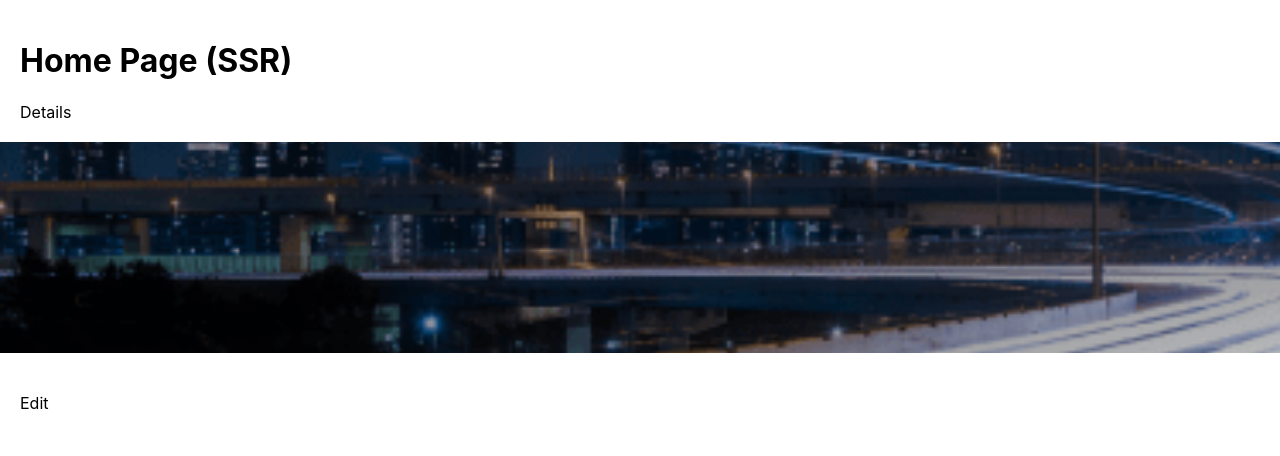
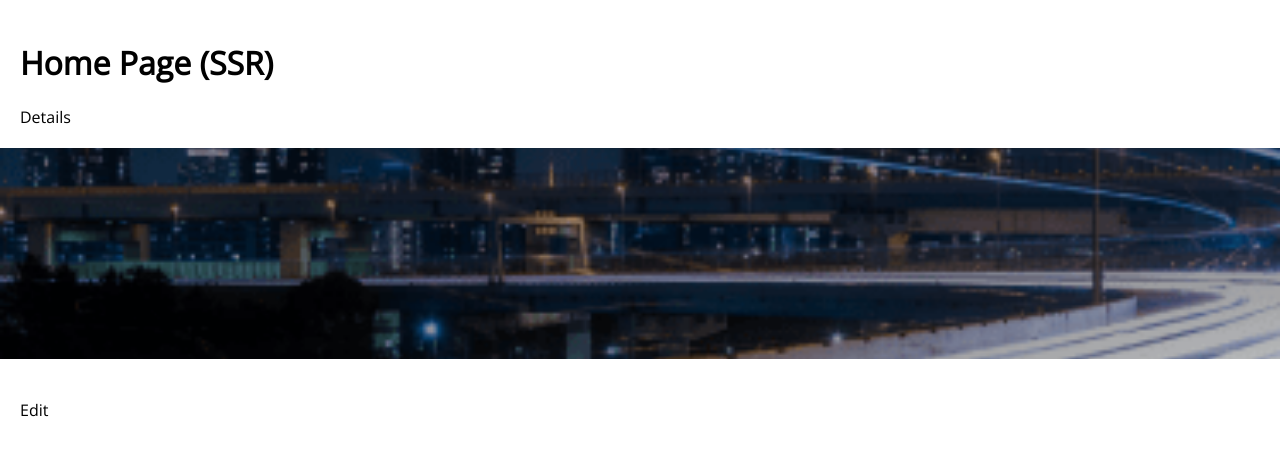
Before and after one commit to jsphkhan/nextjs-12-try, a Next.js app: page / in a window 1280 px wide. Shown: the top 456 px of the page. Built offline with nearby package versions, Linux system fonts and the light colour scheme; no server answers.

Commit message:
feat: using custom font

```diff
--- a/pages/_document.js
+++ b/pages/_document.js
@@ -6,7 +6,7 @@
       <Html>
         <Head>
           <link
-            href="https://fonts.googleapis.com/css2?family=Inter&display=optional"
+            href="https://fonts.googleapis.com/css?family=Open+Sans&display=swap"
             rel="stylesheet"
           />
         </Head>
--- a/styles/globals.css
+++ b/styles/globals.css
@@ -2,8 +2,7 @@
 body {
   padding: 0;
   margin: 0;
-  font-family: -apple-system, BlinkMacSystemFont, Segoe UI, Roboto, Oxygen,
-    Ubuntu, Cantarell, Fira Sans, Droid Sans, Helvetica Neue, sans-serif;
+  font-family: 'Open Sans',serif;
 }
 
 a {
```
